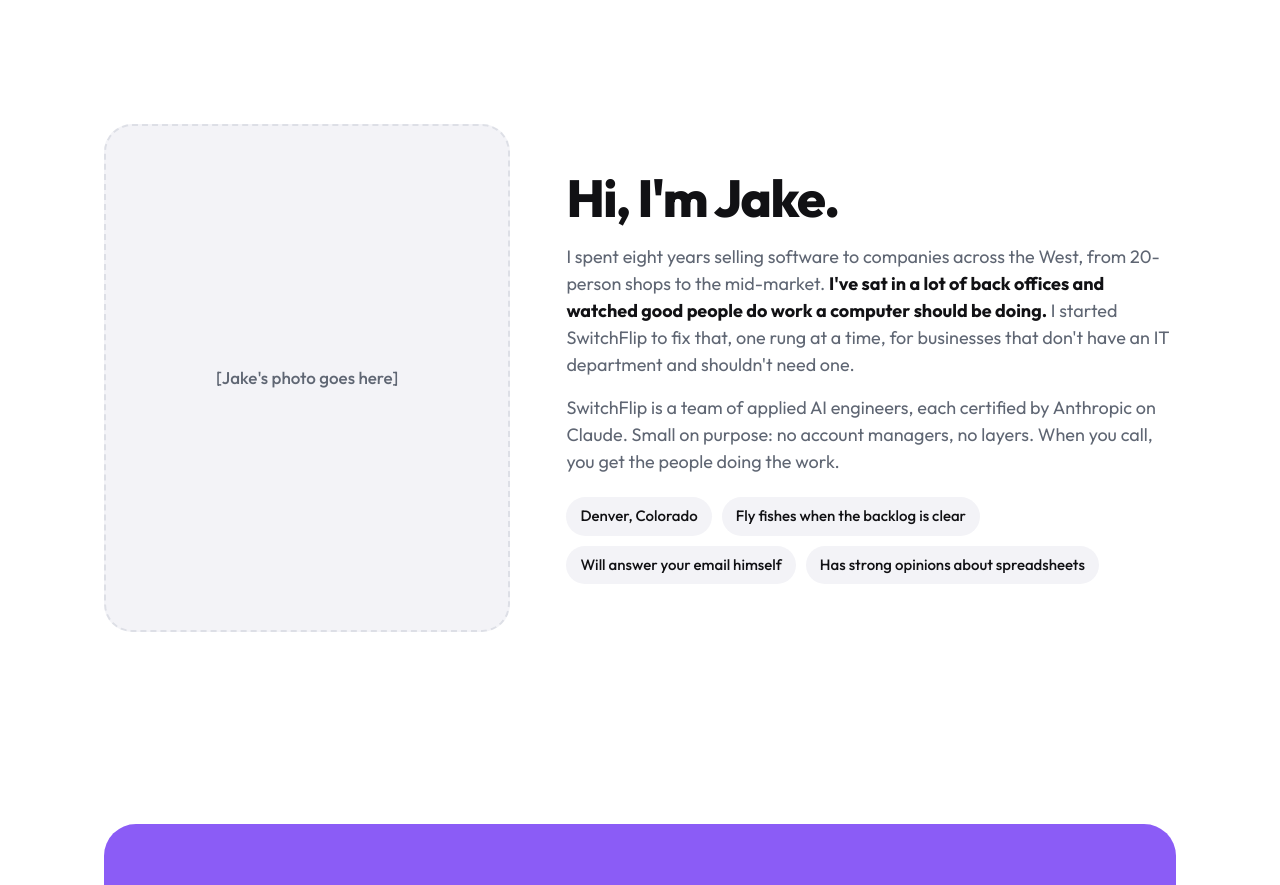
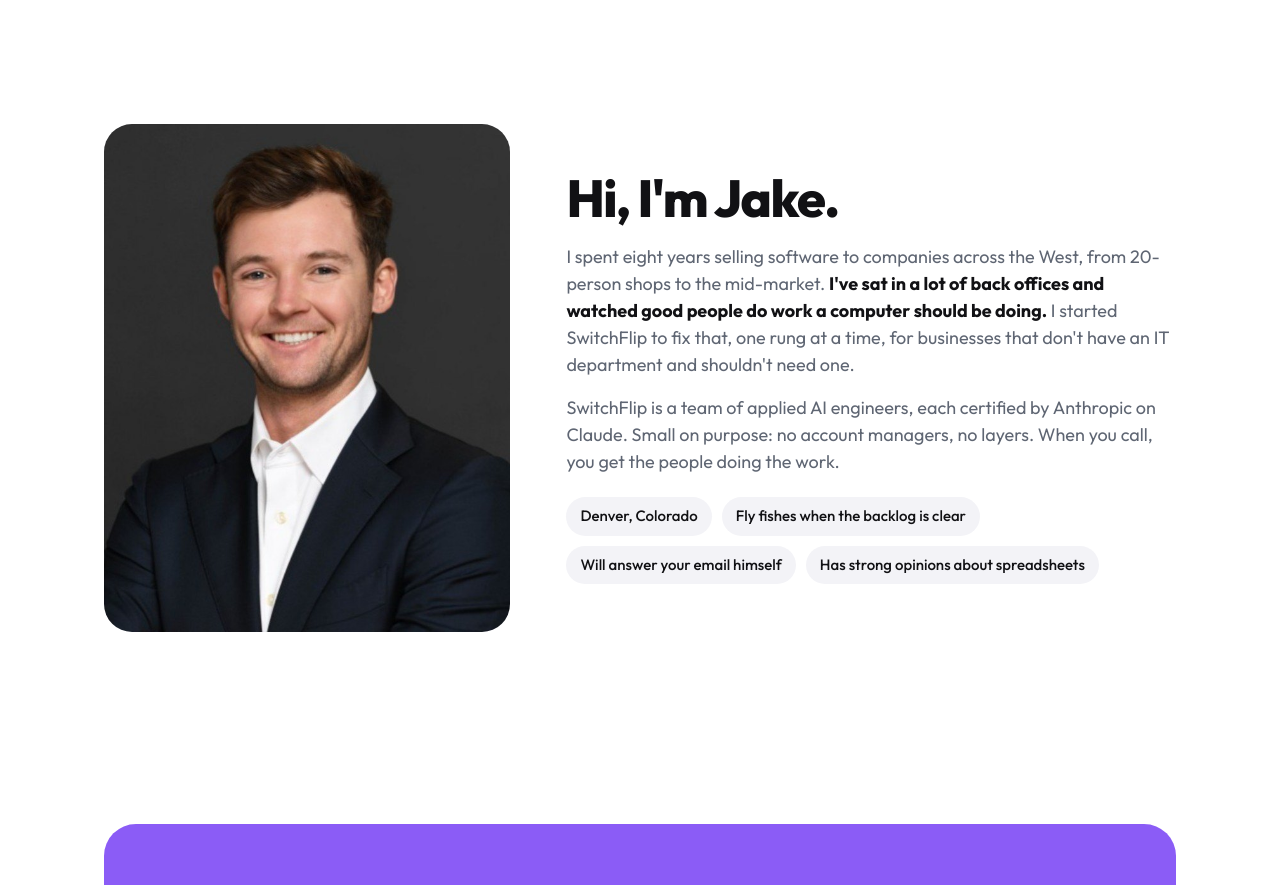
Before and after one commit to jakeryannelson/SwitchFlip, a plain HTML site: page index.html in a window 1280 px wide. Shown: the part 3780-4665 px from the top of the page. Drawn offline with Linux system fonts and the light colour scheme.

Commit message:
Add Jake's photo to the About section
Co-Authored-By: Claude Fable 5.1 <noreply@anthropic.com>
Claude-Session: https://claude.ai/code/session_01GPGXU23HoGrfKwn2HH6qw8

```diff
--- a/index.html
+++ b/index.html
@@ -120,7 +120,7 @@ h2{font-size:clamp(32px,4.2vw,52px);line-height:1.03;letter-spacing:-.03em;font-
 
 /* about */
 .about{display:grid;grid-template-columns:.8fr 1.2fr;gap:56px;align-items:center}
-.portrait{aspect-ratio:4/5;border-radius:28px;background:var(--fog);border:2px dashed var(--line);display:flex;align-items:center;justify-content:center;color:var(--muted);font-weight:500;text-align:center;padding:24px}
+.portrait{display:block;width:100%;height:auto;aspect-ratio:4/5;object-fit:cover;border-radius:28px;background:var(--fog)}
 .about p{font-size:18px;color:var(--muted);max-width:52ch;margin:0 0 16px}
 .about p strong{color:var(--ink)}
 .facts{display:flex;flex-wrap:wrap;gap:10px;margin-top:22px}
@@ -273,7 +273,7 @@ footer .logo .mark{height:28px} footer .logo .wordmark{height:17px}
 </div></section>
 
 <section id="jake"><div class="wrap about">
-  <div class="portrait">[Jake's photo goes here]</div>
+  <img class="portrait" src="jake.jpg" alt="Jake Nelson, founder of SwitchFlip" width="640" height="800">
   <div>
     <h2>Hi, I'm Jake.</h2>
     <p>I spent eight years selling software to companies across the West, from 20-person shops to the mid-market. <strong>I've sat in a lot of back offices and watched good people do work a computer should be doing.</strong> I started SwitchFlip to fix that, one rung at a time, for businesses that don't have an IT department and shouldn't need one.</p>
```
Also changed, not shown: jake.jpg (added).
